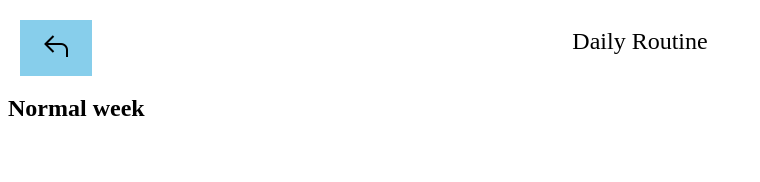
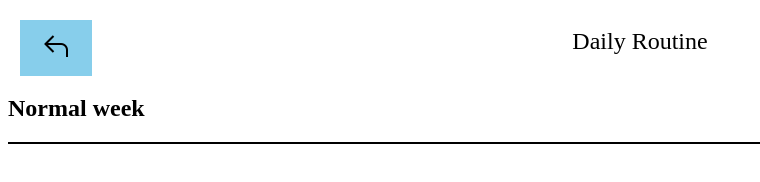
Before and after one commit to Shaamelo/Proyecto_AppHibrida, a plain HTML site: page Monday.html in a window 1280 px wide. Shown: the whole page, without its empty margins (0-760 px from the left). Drawn offline with Linux system fonts and the light colour scheme.

Commit message:
Se agrega Linea horizontal

```diff
--- a/Monday.html
+++ b/Monday.html
@@ -23,7 +23,8 @@
     <h2>Normal week</h2>
 </div>
 
-
+<!-- Línea horizontal -->
+<hr class="black-line">
 
 
 </body>
```
